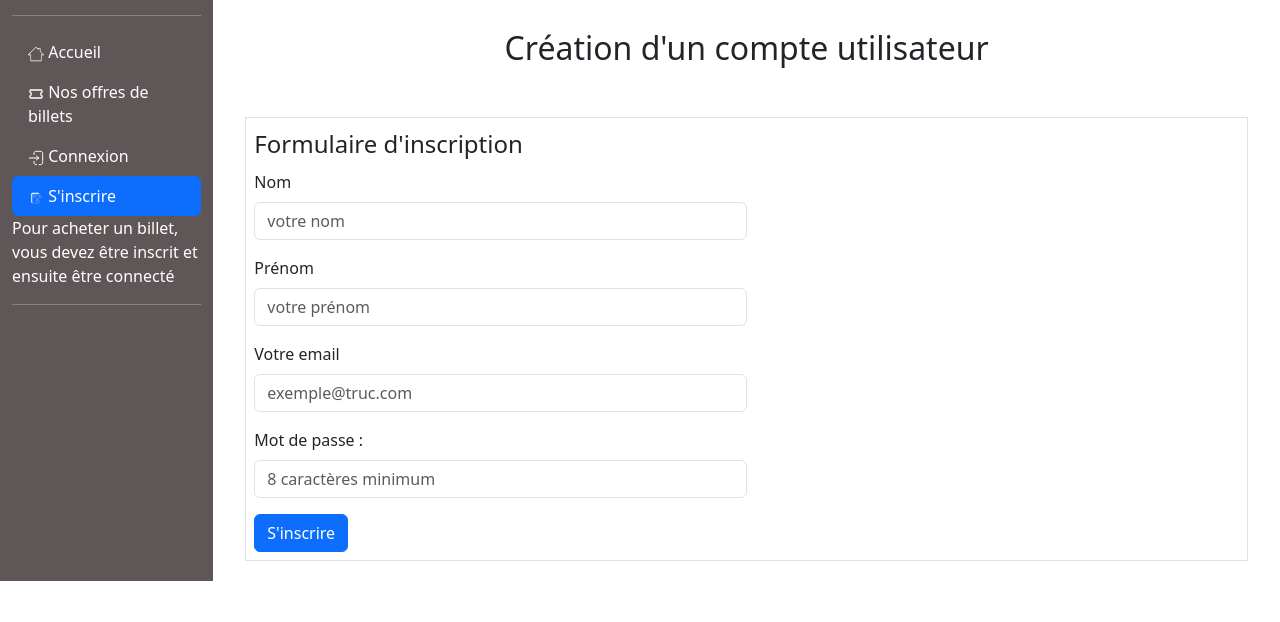
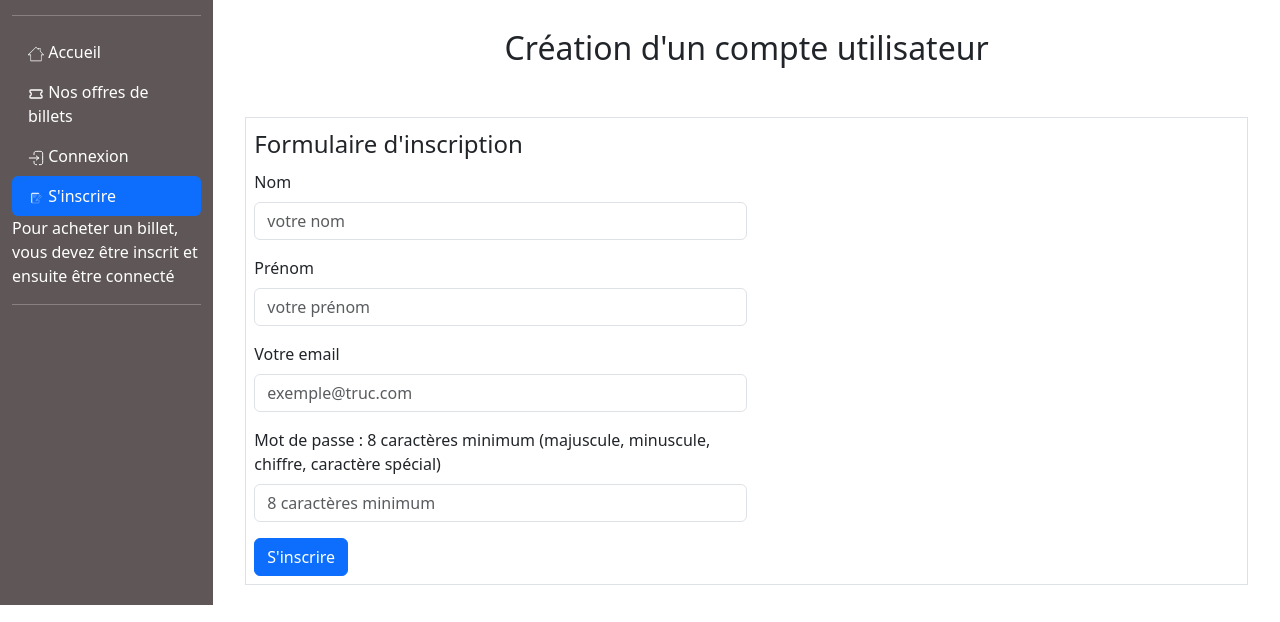
Before and after one commit to TomQuez/projet_JO, a Django app: page /signup/ in a window 1280 px wide. Shown: the part 178-800 px from the top of the page. Run offline with Django 5.2, Linux system fonts and the light colour scheme.

Commit message:
ajout consigne mot de passe formulaire inscription

```diff
--- a/accounts/templates/accounts/signup.html
+++ b/accounts/templates/accounts/signup.html
@@ -20,7 +20,7 @@
             <input type="email" name="email" id="email" placeholder="exemple@truc.com" required class="form-control" >
         </div>
         <div class="mb-3 col-sm-6">
-            <label for="password"  class="form-label">Mot de passe : </label>
+            <label for="password"  class="form-label">Mot de passe : 8 caractères minimum (majuscule, minuscule, chiffre, caractère spécial)</label>
 
             <input type="password" name="password" id="password" placeholder="8 caractères minimum" required pattern="^(?=.*[a-z])(?=.*[A-Z])(?=.*\d)(?=.*[@$#%&*])[A-Za-z\d@$#%&*]{8,}$" title="8 caractères minimum comprenant une minuscule, une majuscule, un chiffre et un caractère spécial (@, $, #, %, &, *)" class="form-control">
 
```
